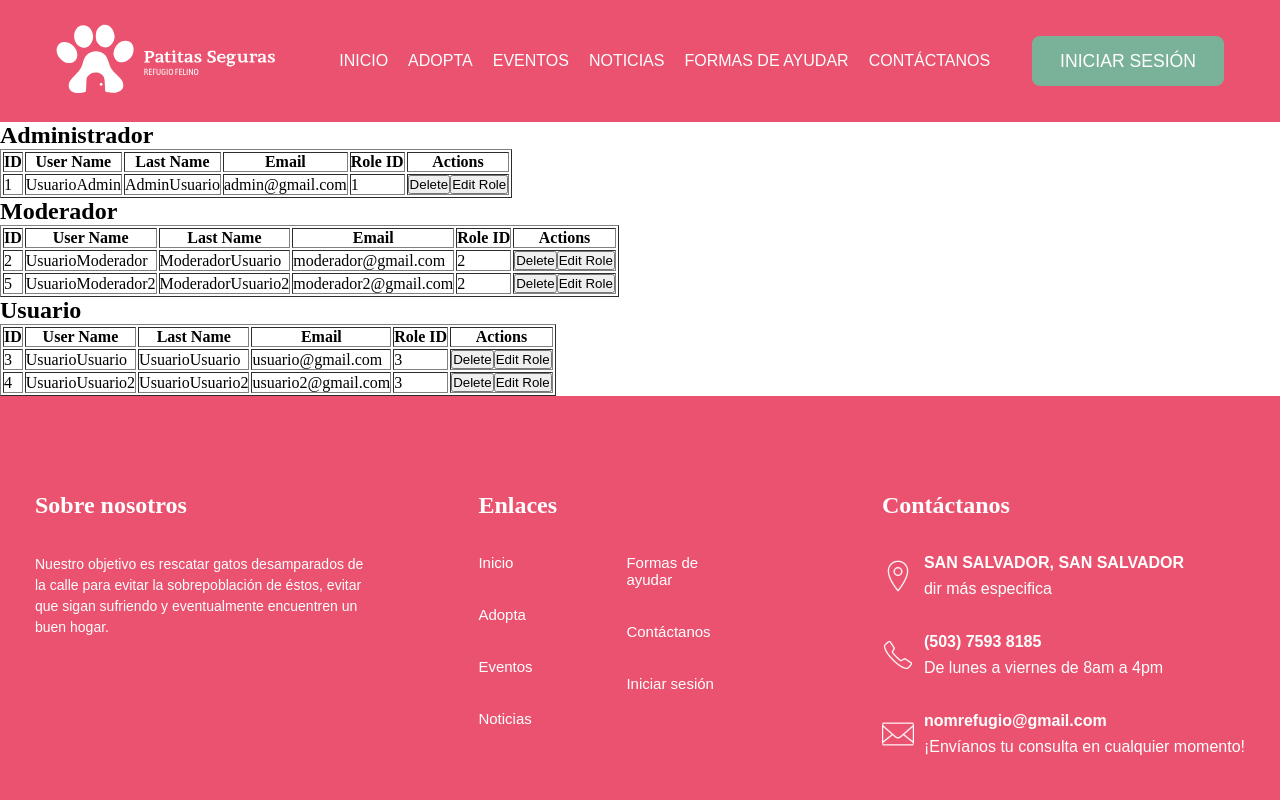
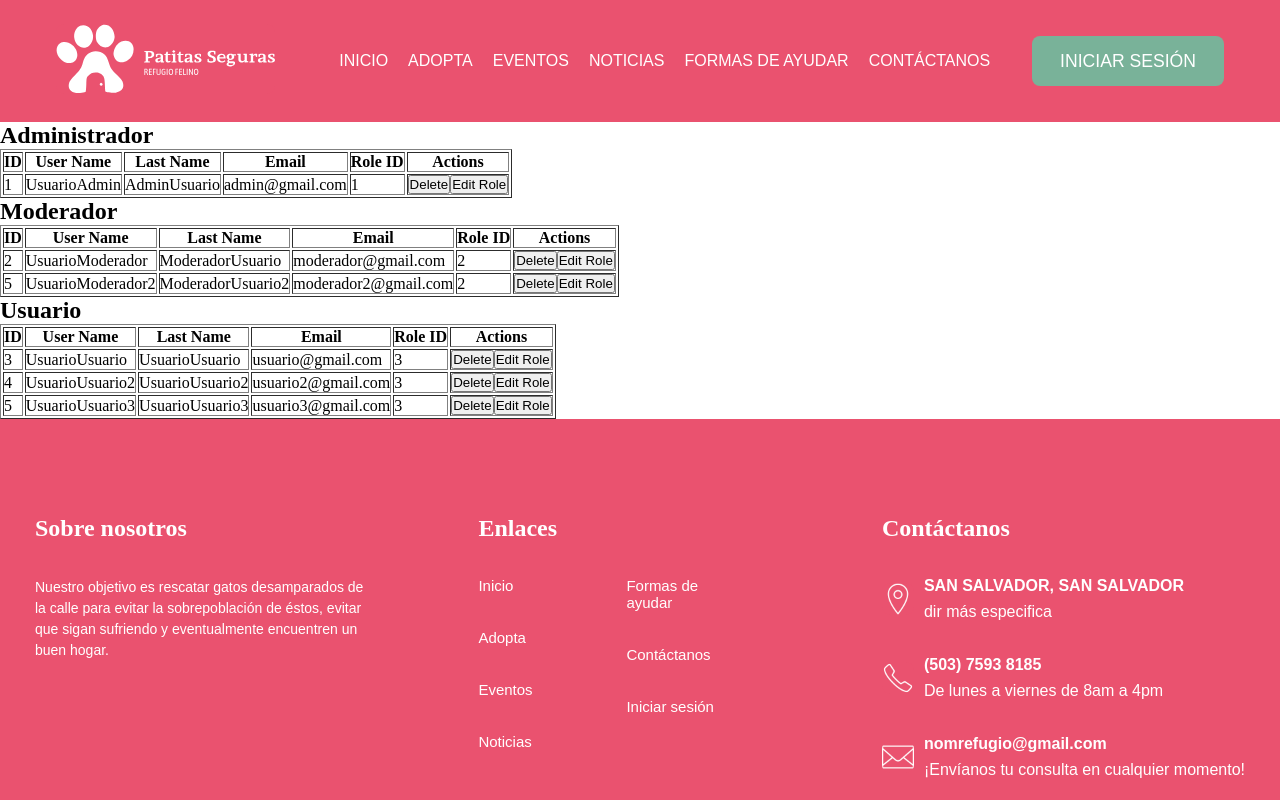
Before and after one commit to valeor0224/Proyecto-web, a React (Vite) app in the folder proyecto-equipo-13-sec-01-powerpuffs-client/: page /user-list in a window 1280 px wide. Shown: the top 800 px of the page. Built offline with nearby package versions, Linux system fonts and the light colour scheme; a web font is replaced by a local one.

Commit message:
data now shows for user

```diff
--- a/proyecto-equipo-13-sec-01-powerpuffs-client/src/components/cards/EditRoleCard/EditRoleCard.jsx
+++ b/proyecto-equipo-13-sec-01-powerpuffs-client/src/components/cards/EditRoleCard/EditRoleCard.jsx
@@ -10,7 +10,7 @@ function EditRoleCard({ userId, onClose, userData }) {
     const user = userData.find(user => user.id === userId) || {};
 
     // Destructure relevant user fields with default values
-    const { userName = 'lol', userEmail = '', userDepto = '', roleId = '' } = user;
+    const { userName = 'deafultname', userEmail = '', userDepto = '', roleId = '' } = user;
 
     return (
         <>
--- a/proyecto-equipo-13-sec-01-powerpuffs-client/src/components/cards/UserListCard/UserListCard.jsx
+++ b/proyecto-equipo-13-sec-01-powerpuffs-client/src/components/cards/UserListCard/UserListCard.jsx
@@ -107,7 +107,7 @@ const UserListCard = ({ userData, onDeleteUser }) => {
               <td>{user.roleId}</td>
               <td>
                 <button onClick={() => onDeleteUser(user.id)}>Delete</button>
-                <button onClick={() => openEditRolePopup(user)}>Edit Role</button>
+                <button onClick={() => openEditRolePopup(user.id)}>Edit Role</button>
               </td>
             </tr>
           ))}
--- a/proyecto-equipo-13-sec-01-powerpuffs-client/src/components/initial-data.js
+++ b/proyecto-equipo-13-sec-01-powerpuffs-client/src/components/initial-data.js
@@ -348,4 +348,17 @@ export const user = [
         userDescription:"About me??!!?",
         userProfilePic: "https://cataas.com/cat",
     },
+    {
+        id: "5",
+        userName: "UsuarioUsuario3",
+        userLastName: "UsuarioUsuario3",
+        userEmail: "usuario3@gmail.com",
+        password: "123456",
+        roleId: "3",
+        userPhone:"503 7777 0000",
+        userAddress: "Calle el atol",
+        userDepto: "Morazan",
+        userDescription:"About me??!!?",
+        userProfilePic: "https://cataas.com/cat",
+    },
 ];
```
